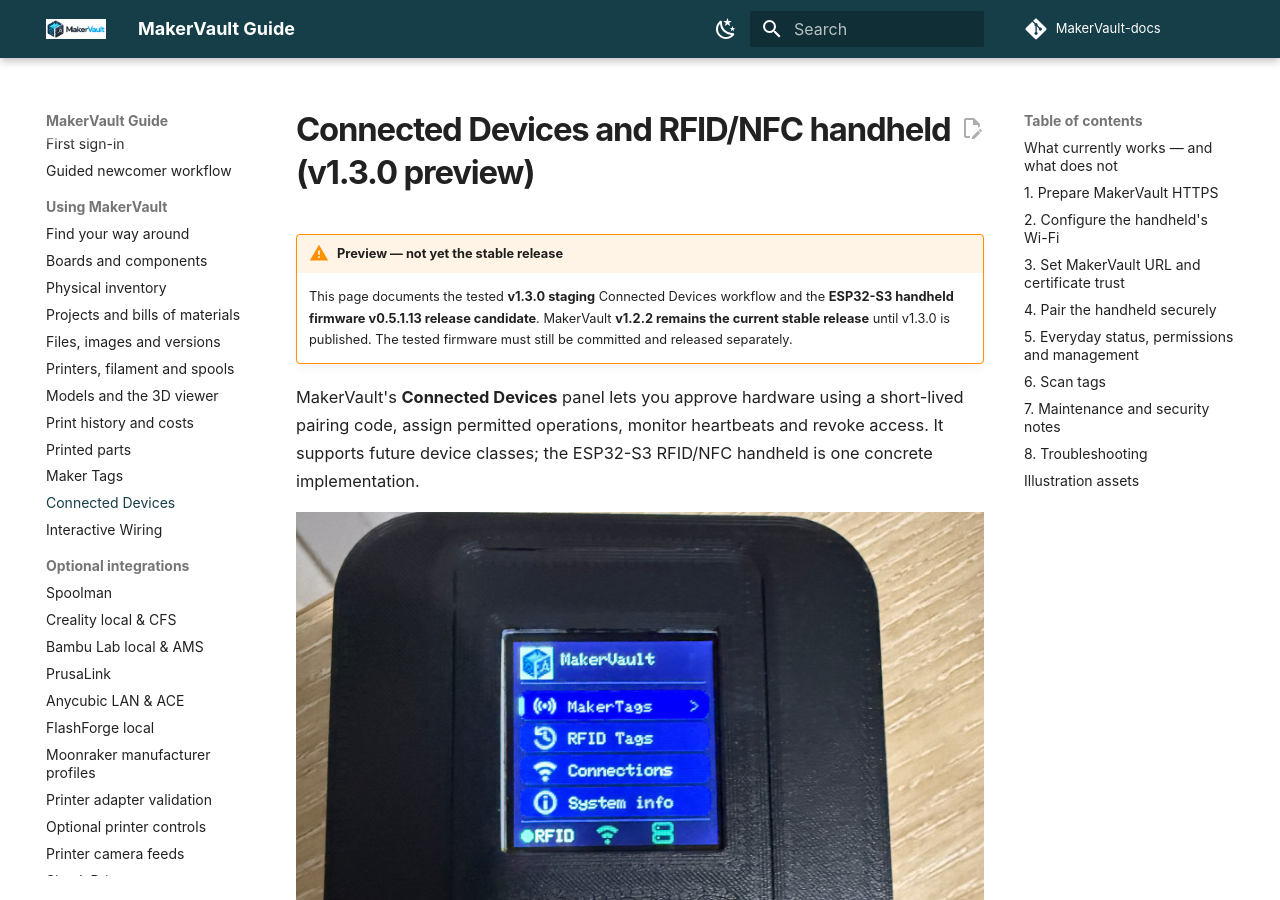
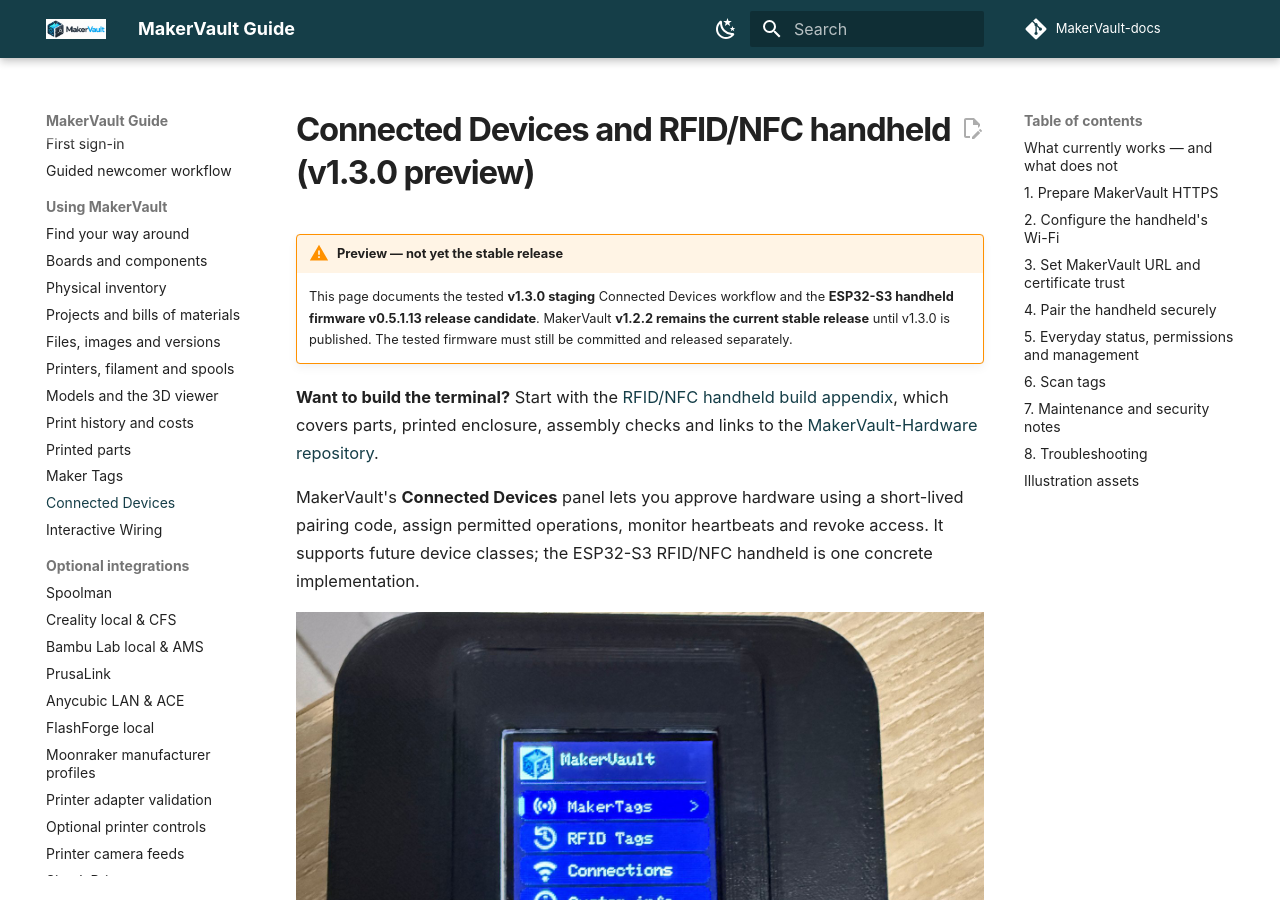
Before and after one commit to gavrd7/MakerVault-docs, an MkDocs documentation site: the page built from docs/guide/using/connected-devices.md, in a window 1280 px wide and 900 px high. Built offline with MkDocs 1.6.1 and Material for MkDocs 9.7.7, drawn with Linux system fonts in a browser that asks for light colours; comment, search, counter and statistics services are not loaded.

Commit message:
docs: link the handheld build appendix from the guide

```diff
--- a/docs/guide/using/connected-devices.md
+++ b/docs/guide/using/connected-devices.md
@@ -2,6 +2,8 @@
 
 !!! warning "Preview — not yet the stable release"
     This page documents the tested **v1.3.0 staging** Connected Devices workflow and the **ESP32-S3 handheld firmware v0.5.1.13 release candidate**. MakerVault **v1.2.2 remains the current stable release** until v1.3.0 is published. The tested firmware must still be committed and released separately.
+
+**Want to build the terminal?** Start with the [RFID/NFC handheld build appendix](../reference/rfid-terminal-build.md), which covers parts, printed enclosure, assembly checks and links to the [MakerVault-Hardware repository](https://github.com/gavrd7/MakerVault-Hardware).
 
 MakerVault's **Connected Devices** panel lets you approve hardware using a short-lived pairing code, assign permitted operations, monitor heartbeats and revoke access. It supports future device classes; the ESP32-S3 RFID/NFC handheld is one concrete implementation.
 
```
